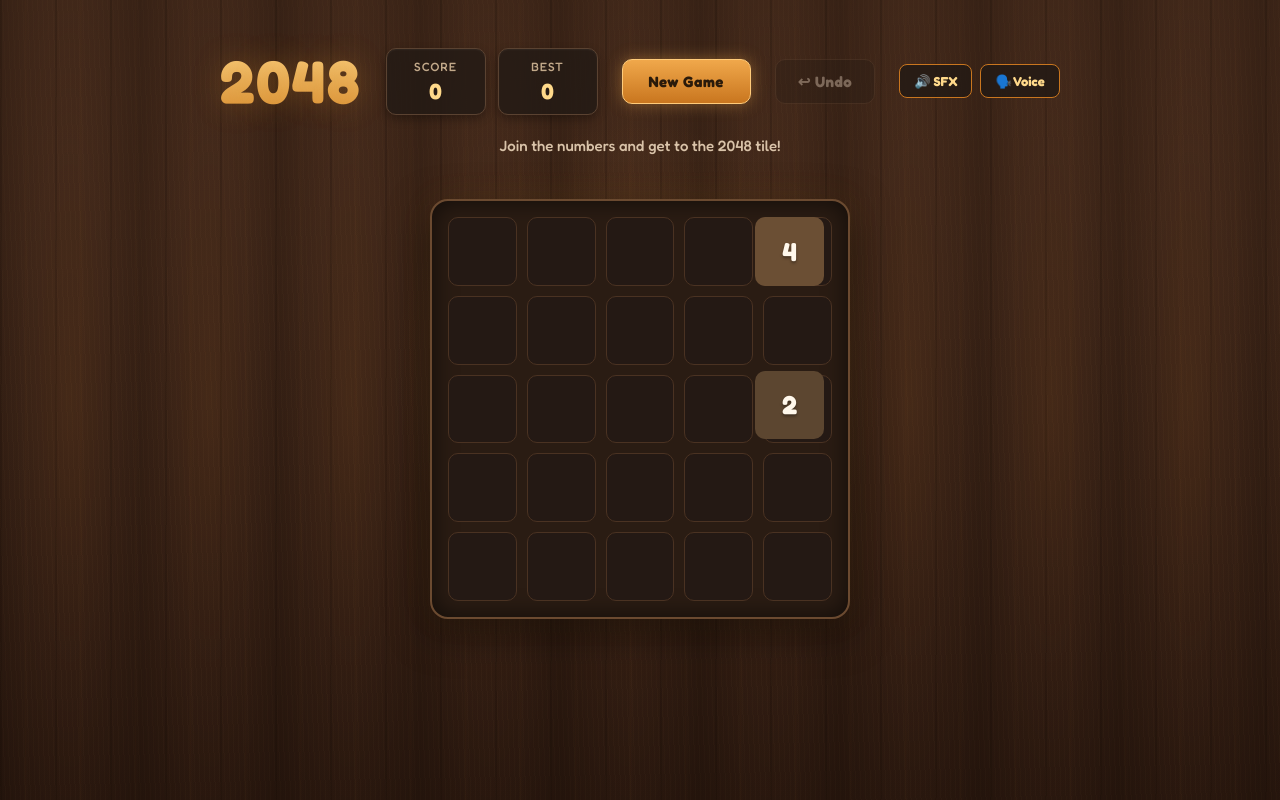
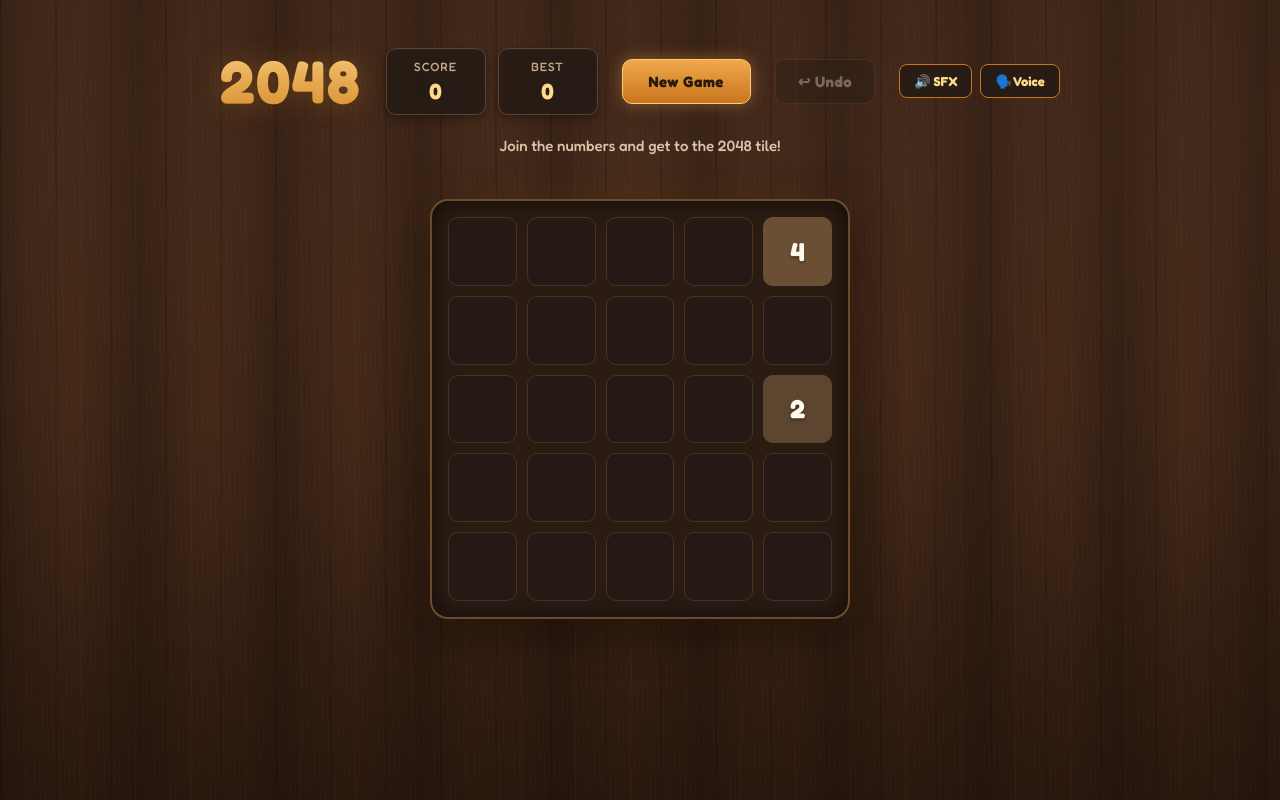
Before and after one commit to manojnager/2048-GAME, a React (Vite) app: page / in a window 1280 px wide. Built offline with nearby package versions, Linux system fonts and the light colour scheme.

Commit message:
fix: use CSS Grid placement for tiles to fix gap misalignment bug

```diff
--- a/src/components/Board.css
+++ b/src/components/Board.css
@@ -3,7 +3,7 @@
 .board {
   position: relative;
   aspect-ratio: 1 / 1;
-  width: min(90vw, 420px); /* scales down on small screens, caps at 420px on desktop */
+  width: min(90vw, 420px);
   padding: clamp(8px, 2vw, 16px);
   background: #2a1c13;
   border-radius: 18px;
@@ -27,22 +27,26 @@
   border: 1px solid #4a3222;
 }
 
+/* The tile layer sits on top of the same grid, sharing identical
+   columns/rows/gap as the board — so tiles land EXACTLY on the
+   background cells with no manual math. */
 .tile-layer {
   position: absolute;
-  inset: clamp(8px, 2vw, 16px); /* matches board padding so tiles align with background cells */
+  inset: clamp(8px, 2vw, 16px);
+  display: grid;
+  grid-template-columns: repeat(5, 1fr);
+  grid-template-rows: repeat(5, 1fr);
+  gap: clamp(4px, 1.5vw, 10px);
 }
 
 .tile {
-  position: absolute;
-  width: calc(20% - clamp(4px, 1.5vw, 10px) * 4 / 5);
-  height: calc(20% - clamp(4px, 1.5vw, 10px) * 4 / 5);
   border-radius: 10px;
   display: flex;
   align-items: center;
   justify-content: center;
   font-weight: 700;
   font-family: 'Fredoka', sans-serif;
-  transition: top 0.15s ease-in-out, left 0.15s ease-in-out;
+  transition: grid-row 0.15s ease-in-out, grid-column 0.15s ease-in-out;
   user-select: none;
   text-shadow: 0 2px 3px rgba(0, 0, 0, 0.35);
 }
--- a/src/components/Tile.jsx
+++ b/src/components/Tile.jsx
@@ -1,16 +1,4 @@
 // src/components/Tile.jsx
-
-const GRID_SIZE = 5;
-
-// Position as percentages of the board — scales automatically with board size,
-// no JS resize listeners or fixed pixel math needed.
-function getPosition(row, col) {
-  const cellPercent = 100 / GRID_SIZE;
-  return {
-    top: `${row * cellPercent}%`,
-    left: `${col * cellPercent}%`,
-  };
-}
 
 const TILE_COLORS = {
   2:    { bg: '#5c4630', text: '#fff8ec' },
@@ -31,22 +19,21 @@ function getColors(value) {
 }
 
 export default function Tile({ tile, row, col }) {
-  const { top, left } = getPosition(row, col);
   const { bg, text } = getColors(tile.value);
 
   const classNames = ['tile'];
   if (tile.isNew) classNames.push('tile-new');
   if (tile.isMerged) classNames.push('tile-merged');
 
-  // Font size now scales via CSS clamp() based on tile value length, handled in CSS class instead
   const digitClass = tile.value >= 1000 ? 'digits-4' : tile.value >= 100 ? 'digits-3' : 'digits-1-2';
 
   return (
     <div
       className={classNames.join(' ')}
       style={{
-        top,
-        left,
+        // CSS Grid placement — row/col are 0-indexed, grid lines are 1-indexed
+        gridRow: row + 1,
+        gridColumn: col + 1,
         background: bg,
         color: text,
       }}
```
